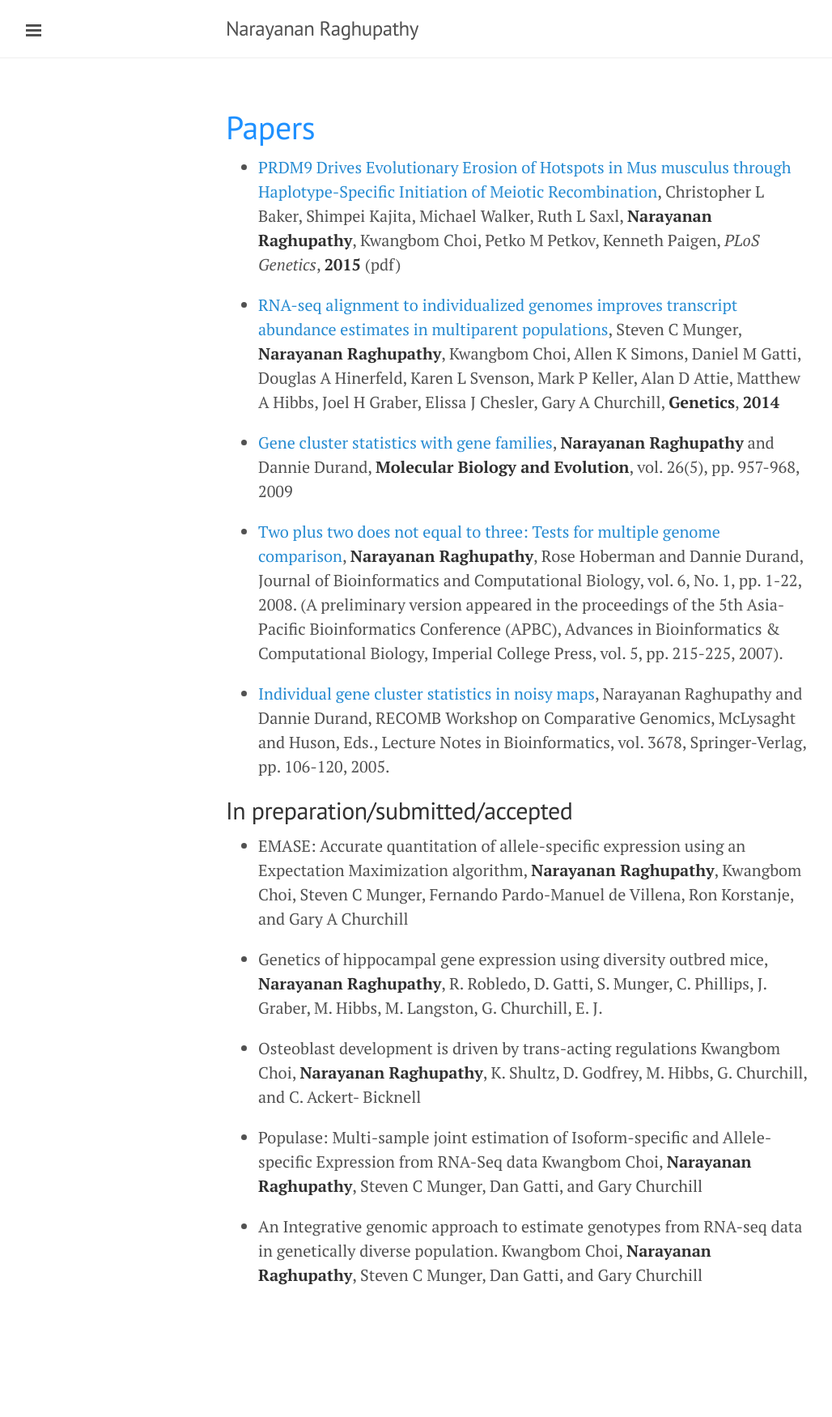
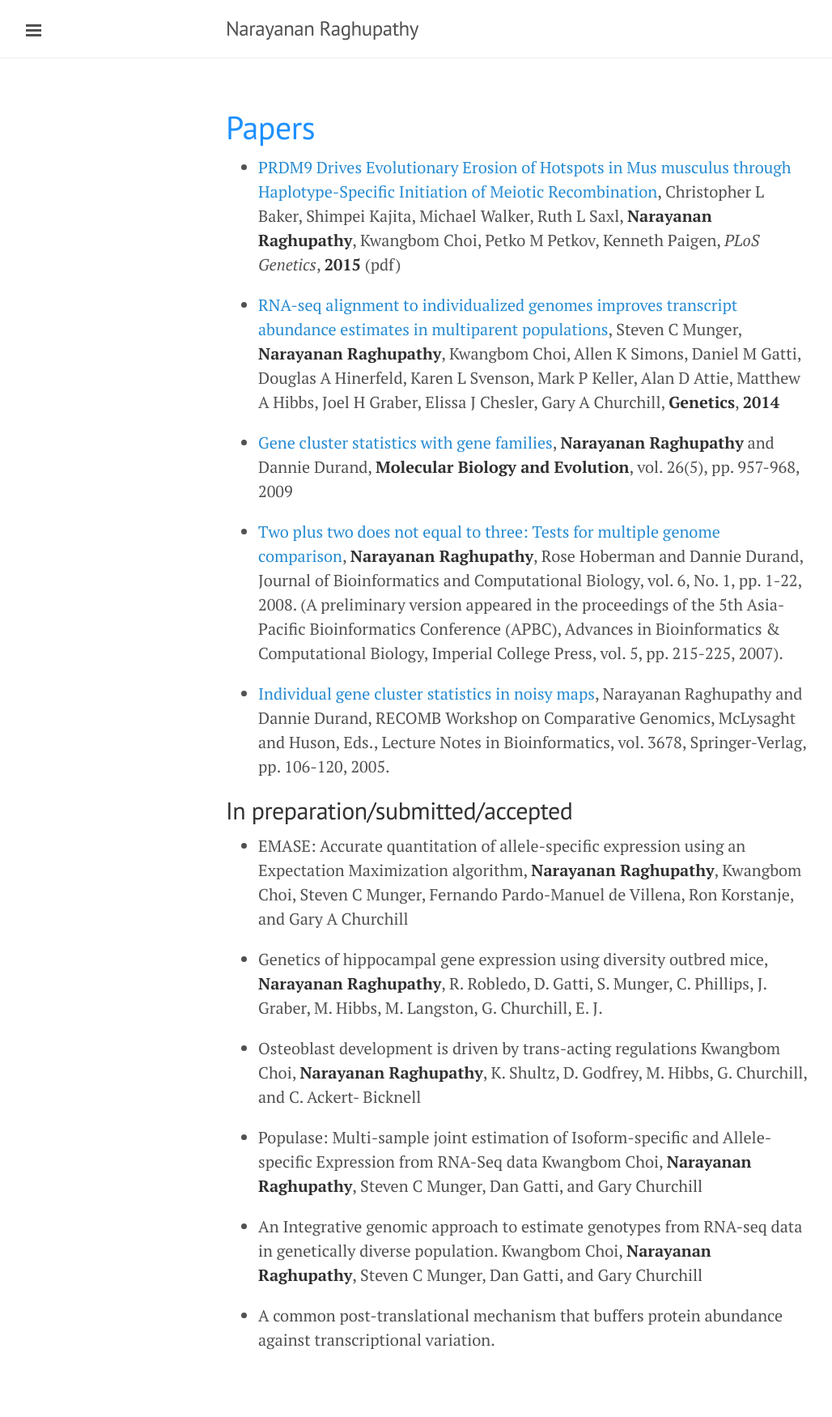
Before and after one commit to narayananr/narayananr.github.io, a Jekyll site: the page built from papers.md, in a window 1280 px wide. Shown: the whole page at 81% size, without its empty margins (1-1029 px from the left). Built offline with Jekyll 4.4.1, drawn with Linux system fonts in a browser that asks for light colours; Markdown is read by kramdown in place of the engine named in the settings; before the commit the page ends 1670 px from its top, so only the background shows below that.

Commit message:
changed papers

```diff
--- a/papers.md
+++ b/papers.md
@@ -23,3 +23,5 @@ title: <font color="DodgerBlue">Papers</font>
 * Populase: Multi-sample joint estimation of Isoform-specific and Allele-specific Expression from RNA-Seq data Kwangbom Choi, **Narayanan Raghupathy**, Steven C Munger, Dan Gatti, and Gary Churchill
 
 * An Integrative genomic approach to estimate genotypes from RNA-seq data in genetically diverse population. Kwangbom Choi, **Narayanan Raghupathy**, Steven C Munger, Dan Gatti, and Gary Churchill
+
+* A common post-translational mechanism that buffers protein abundance against transcriptional variation.
```
